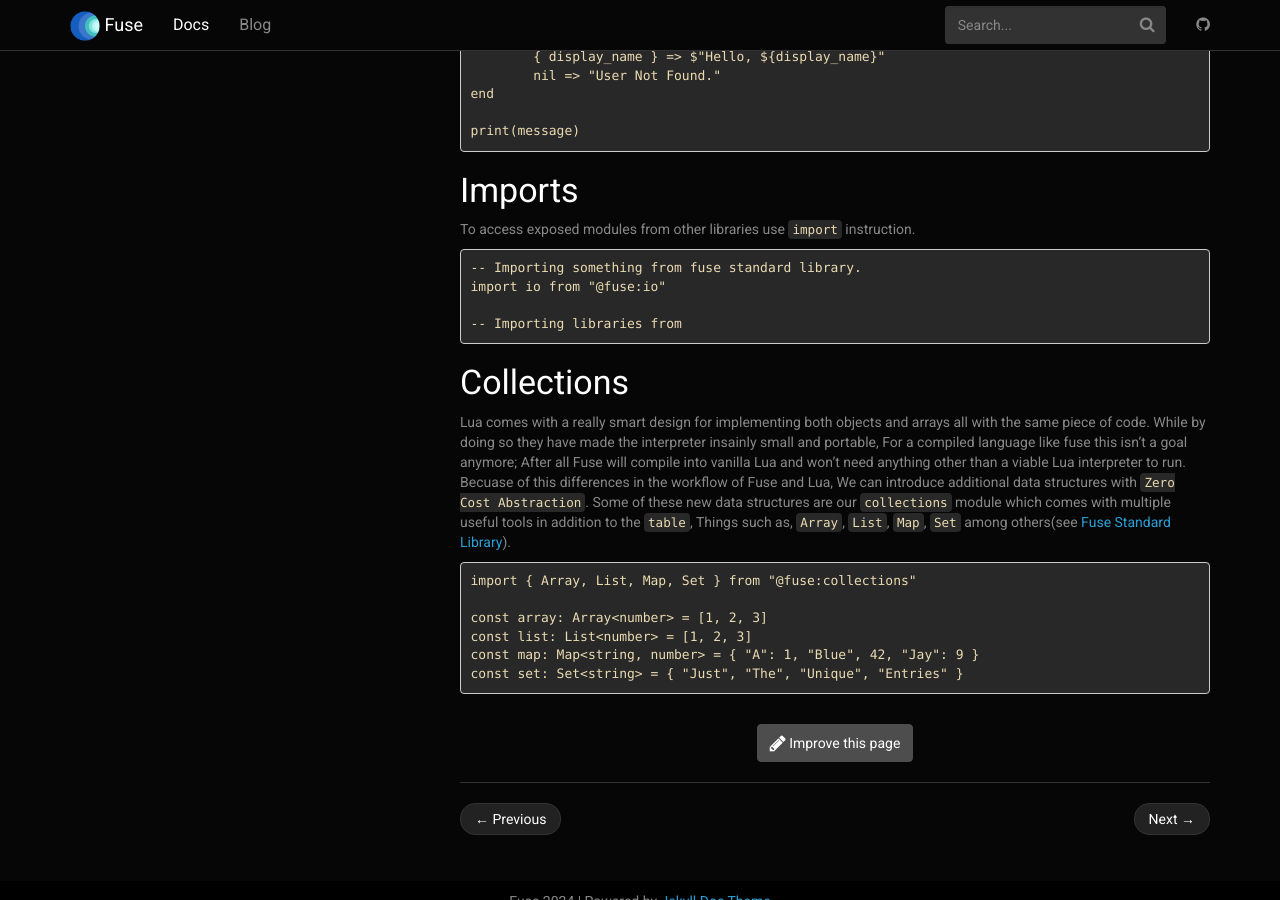
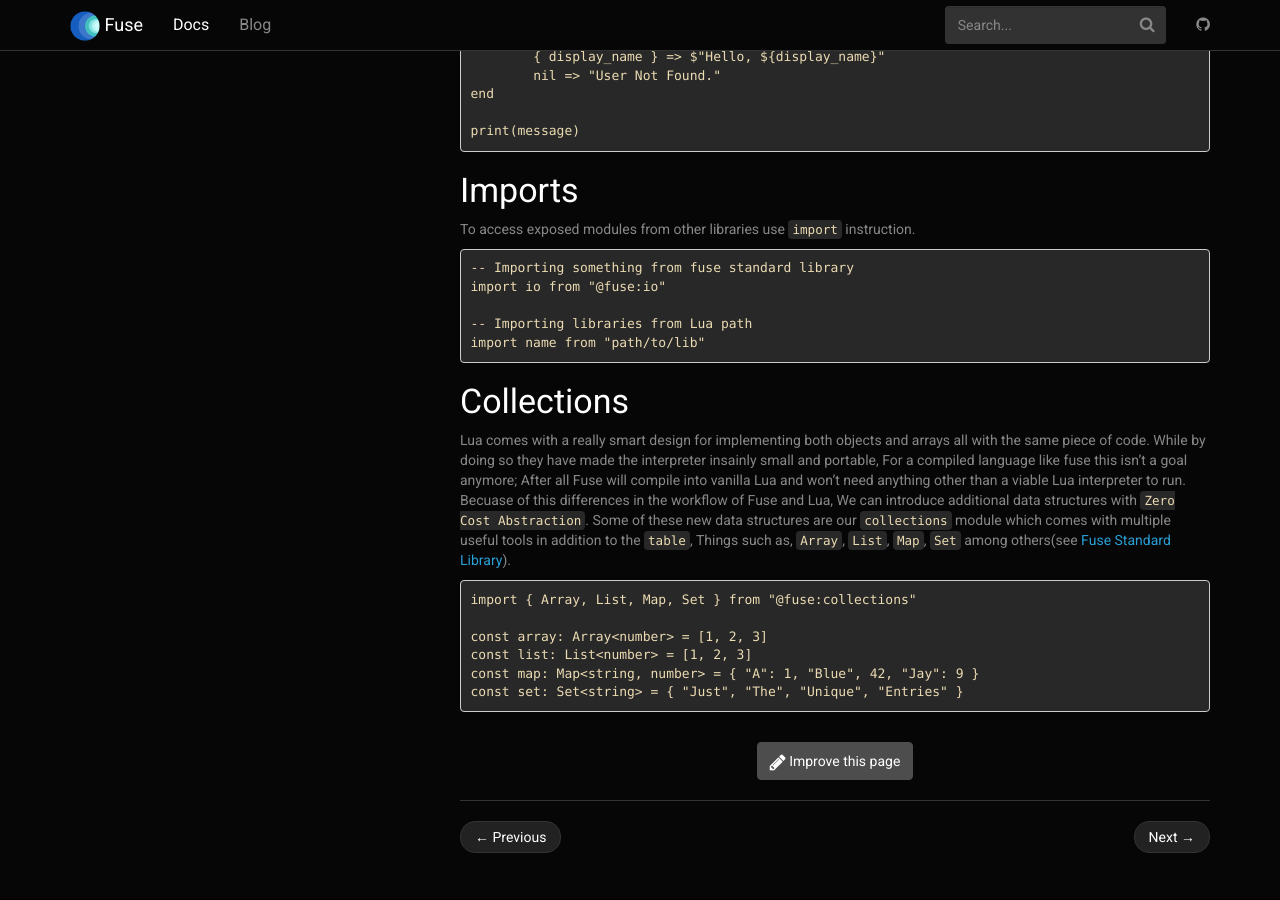
Before and after one commit to fuse-lang/fuse-lang.github.io, a Jekyll site: the page built from _docs/basics/0-intro.md, in a window 1280 px wide and 900 px high, scrolled down 3872 px. Built offline with Jekyll 4.4.1, drawn with Linux system fonts in a browser that asks for light colours.

Commit message:
add import from lua path example to basics intro.

````diff
--- a/_docs/basics/0-intro.md
+++ b/_docs/basics/0-intro.md
@@ -224,10 +224,11 @@ print(message)
 To access exposed modules from other libraries use `import` instruction.
 
 ```fuse
--- Importing something from fuse standard library.
+-- Importing something from fuse standard library
 import io from "@fuse:io"
 
--- Importing libraries from
+-- Importing libraries from Lua path
+import name from "path/to/lib"
 ```
 
 ### Collections
````
